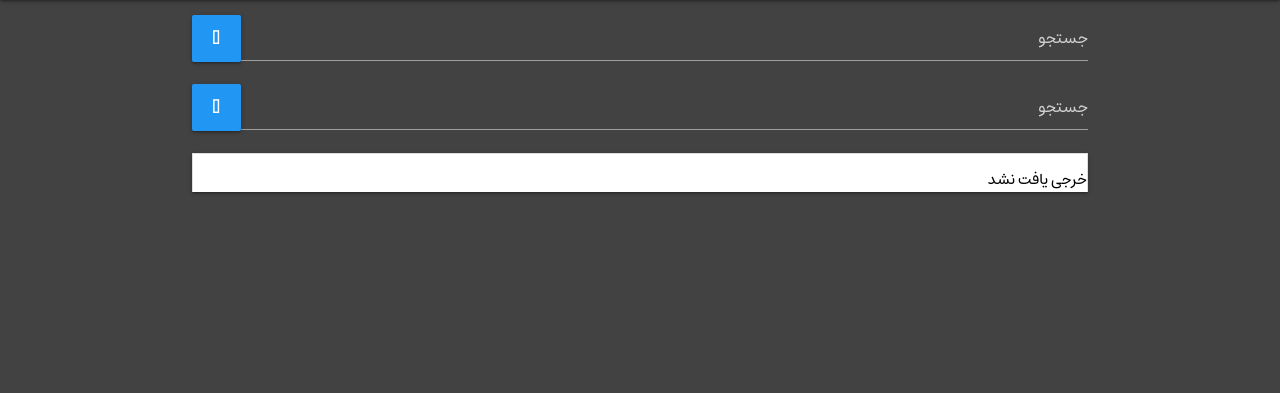
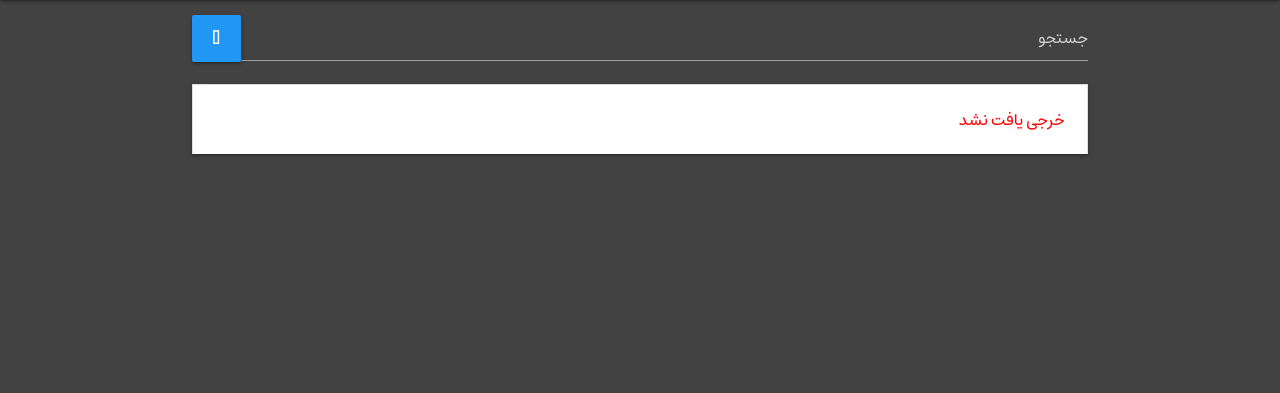
Before and after one commit to moh84shir/bestoon, a Django app: page /expenses/ in a window 1280 px wide. Shown: the part 64-457 px from the top of the page. Run offline with Django 3.2, Linux system fonts and the light colour scheme; the visitor is signed in with stand-in values (Sample User, id 1); data that the repository does not hold is empty; some libraries are stand-ins or nearby versions.

Commit message:
change templates

```diff
--- a/accounts/templates/registration/login.html
+++ b/accounts/templates/registration/login.html
@@ -5,6 +5,8 @@
     <form method="post">
         {% csrf_token %}
         {{ form|materializecss }}
-        <button type="submit" class='btn blue waves-effect'>ورود</button>
+	<div class="center-align">
+		<button type="submit" class='btn blue waves-effect'>ورود</button>
+    	</div>
     </form>
 {% endblock content %}
--- a/accounts/templates/registration/register.html
+++ b/accounts/templates/registration/register.html
@@ -5,6 +5,8 @@
     <form method="post">
         {% csrf_token %}
         {{ form|materializecss }}
-        <button type="submit" class='btn blue waves-effect'>ثبت نام</button>
+	<div class="center-align">
+		<button type="submit" class='btn blue waves-effect'>ثبت نام</button>
+    	</div>
     </form>
 {% endblock content %}
--- a/assets/css/custom/style.css
+++ b/assets/css/custom/style.css
@@ -70,3 +70,10 @@ form input {
   width: 3.3rem;
   height: 3.1rem;
 }
+
+.err-txt {
+  color: #ff0000;
+  font-size: 16px;
+  margin: 0;
+  padding: 1.5rem;
+}
--- a/expenses/templates/expenses/expense_list.html
+++ b/expenses/templates/expenses/expense_list.html
@@ -5,17 +5,6 @@
 {% endblock title %}
 {% block content %}
     {% include 'components/search.html' with app_name='expenses' %}
-    <form action="{% url 'expenses:search' %}" method="GET">
-        <div class="input-field">
-            <p style="display: flex;">
-              <input type="text" name="q" placeholder="جستجو" value="{{ request.GET.q }}">
-              <button
-              type="submit"
-              class="search-btn btn waves-effect blue"
-              ><i class="fa fa-search"></i></button>
-            </p>
-        </div>
-    </form>
     <ul class="collapsible white black-text amount-text">
         {% for object in object_list %}
             <li>
@@ -34,7 +23,7 @@
                 </div>
             </li>
         {% empty %}
-            <p>
+            <p class="err-txt">
                خرجی یافت نشد
             </p>
         {% endfor %}
--- a/incomes/templates/incomes/income_list.html
+++ b/incomes/templates/incomes/income_list.html
@@ -27,7 +27,7 @@
             </div>
         </li>
     {% empty %}
-        <p>
+        <p class="err-txt">
            دخلی یافت نشد
         </p>
     {% endfor %}
--- a/news/templates/news/news_list.html
+++ b/news/templates/news/news_list.html
@@ -25,7 +25,7 @@
                 </div>
             </li>
         {% empty %}
-            <p>
+            <p class="err-txt">
                خرجی یافت نشد
             </p>
         {% endfor %}
```
Also changed, not shown: templates/index.html (+10 -4 lines), expenses/views.py (line endings or trailing spaces).
